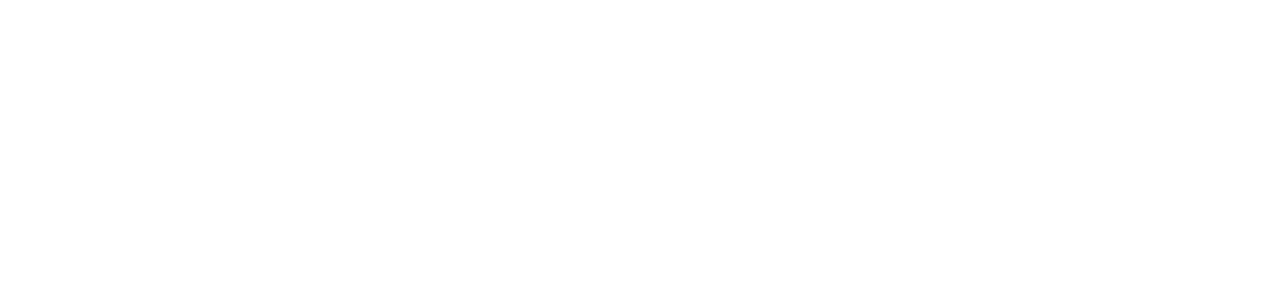
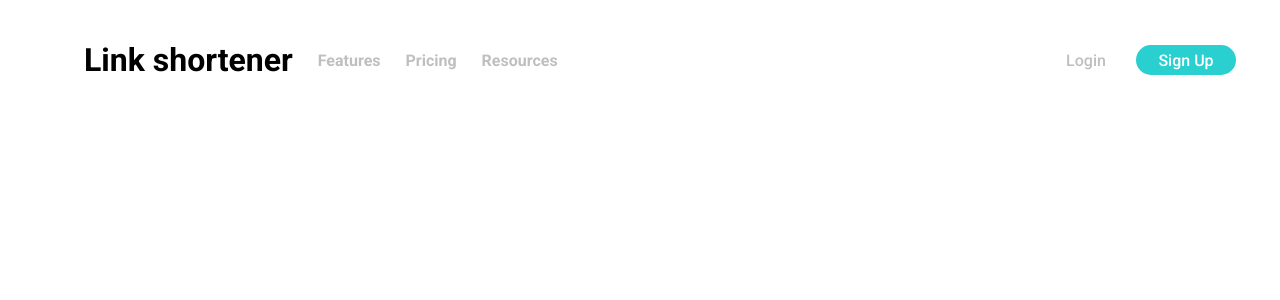
Before and after one commit to MircoPilcoPeralta/url-shortner, an Angular app in the folder link-shortener/: page / in a window 1280 px wide. Shown: the top 300 px of the page. Built offline with nearby package versions, Linux system fonts and the light colour scheme.

Commit message:
Add header component

```diff
--- /dev/null
+++ b/link-shortener/src/app/_global-styles.scss
@@ -0,0 +1,45 @@
+@import url(https://fonts.googleapis.com/css2?family=Poppins:ital,wght@0,100;0,200;0,300;0,400;0,500;0,600;0,700;0,800;0,900;1,100;1,200;1,300;1,400;1,500;1,600;1,700;1,800;1,900&family=Roboto:ital,wght@0,100;0,300;0,400;0,500;0,700;0,900;1,100;1,300;1,400;1,500;1,700;1,900&display=swap);
+
+// Primary
+$cyan: hsl(180, 66%, 49%);
+$darl_violet: hsl(257, 27%, 26%);
+
+// Secondary
+$red: hsl(0, 87%, 67%);
+
+// Neutral
+$gray: hsl(0, 0%, 75%);
+$grayish_violet: hsl(257, 7%, 63%);
+$very_dark_blue: hsl(255, 11%, 22%);
+$very_dark_violet: hsl(260, 8%, 14%);
+$black: black;
+$white: white;
+
+// Typography
+$body_font_size: 18px;
+
+// font
+.roboto-medium {
+  font-family: "Roboto", serif;
+  font-weight: 500;
+  font-style: normal;
+}
+
+.roboto-bold {
+  font-family: "Roboto", serif;
+  font-weight: 700;
+  font-style: normal;
+}
+
+.btn-colorless {
+  color: $gray;
+}
+
+.btn-primary {
+  background-color: $cyan;
+  color: $white;
+}
+
+.horizonal-space {
+  flex: 1 1 0%;
+}
--- a/link-shortener/src/app/app.component.html
+++ b/link-shortener/src/app/app.component.html
@@ -1 +1,2 @@
 <router-outlet />
+<app-header />
--- a/link-shortener/src/app/app.component.ts
+++ b/link-shortener/src/app/app.component.ts
@@ -1,11 +1,12 @@
 import { ChangeDetectionStrategy, Component } from '@angular/core';
 import { RouterOutlet } from '@angular/router';
+import { HeaderComponent } from './components/header/header.component';
 
 @Component({
   selector: 'app-root',
   standalone: true,
   changeDetection: ChangeDetectionStrategy.OnPush,
-  imports: [RouterOutlet],
+  imports: [RouterOutlet, HeaderComponent],
   templateUrl: './app.component.html',
   styleUrl: './app.component.scss',
 })
--- /dev/null
+++ b/link-shortener/src/app/components/header/header.component.html
@@ -0,0 +1,23 @@
+<header>
+  <nav class="navbar">
+    <ul class="navbar-links">
+      <li>
+        <a class="app-text-logo roboto-bold" href=".">Link shortener</a>
+      </li>
+      <li>
+        <a class="navbar-link roboto-medium" href=".">Features</a>
+      </li>
+      <li>
+        <a class="navbar-link roboto-medium" href=".">Pricing</a>
+      </li>
+      <li>
+        <a class="navbar-link roboto-medium" href=".">Resources</a>
+      </li>
+      <li class="horizonal-space"></li>
+      <li class="navbar-options">
+        <a class="roboto-medium nav-bar-btn btn-colorless" href=".">Login</a>
+        <a class="roboto-medium nav-bar-btn btn-primary" href=".">Sign Up</a>
+      </li>
+    </ul>
+  </nav>
+</header>
--- /dev/null
+++ b/link-shortener/src/app/components/header/header.component.scss
@@ -0,0 +1,51 @@
+@use "../../global-styles" as global-styles;
+
+.navbar {
+  height: 120px;
+}
+
+.navbar-links {
+  display: flex;
+  align-items: center;
+  justify-content: center;
+  flex-direction: row;
+  margin: auto;
+  width: 90%;
+  height: 100%;
+  gap: 25px;
+
+  li {
+    list-style: none;
+    a {
+      text-decoration: none;
+    }
+    .app-text-logo {
+      font-size: 32px;
+      color: black;
+      font-weight: 700;
+    }
+    .navbar-link {
+      font-size: 16px;
+      color: global-styles.$gray;
+      font-weight: 600;
+    }
+    .navbar-link:hover {
+      color: global-styles.$black;
+      font-weight: 700;
+    }
+  }
+}
+
+.navbar-options {
+  display: flex;
+  .nav-bar-btn {
+    height: 30px;
+    width: 100px;
+    border-radius: 50px;
+    text-align: center;
+    margin: 0;
+    display: flex;
+    justify-content: center;
+    align-items: center;
+  }
+}
```
Also changed, not shown: link-shortener/src/app/components/header/header.component.ts (added, +12 -0 lines), 1 other file (tests, documents, lock files or other folders).
